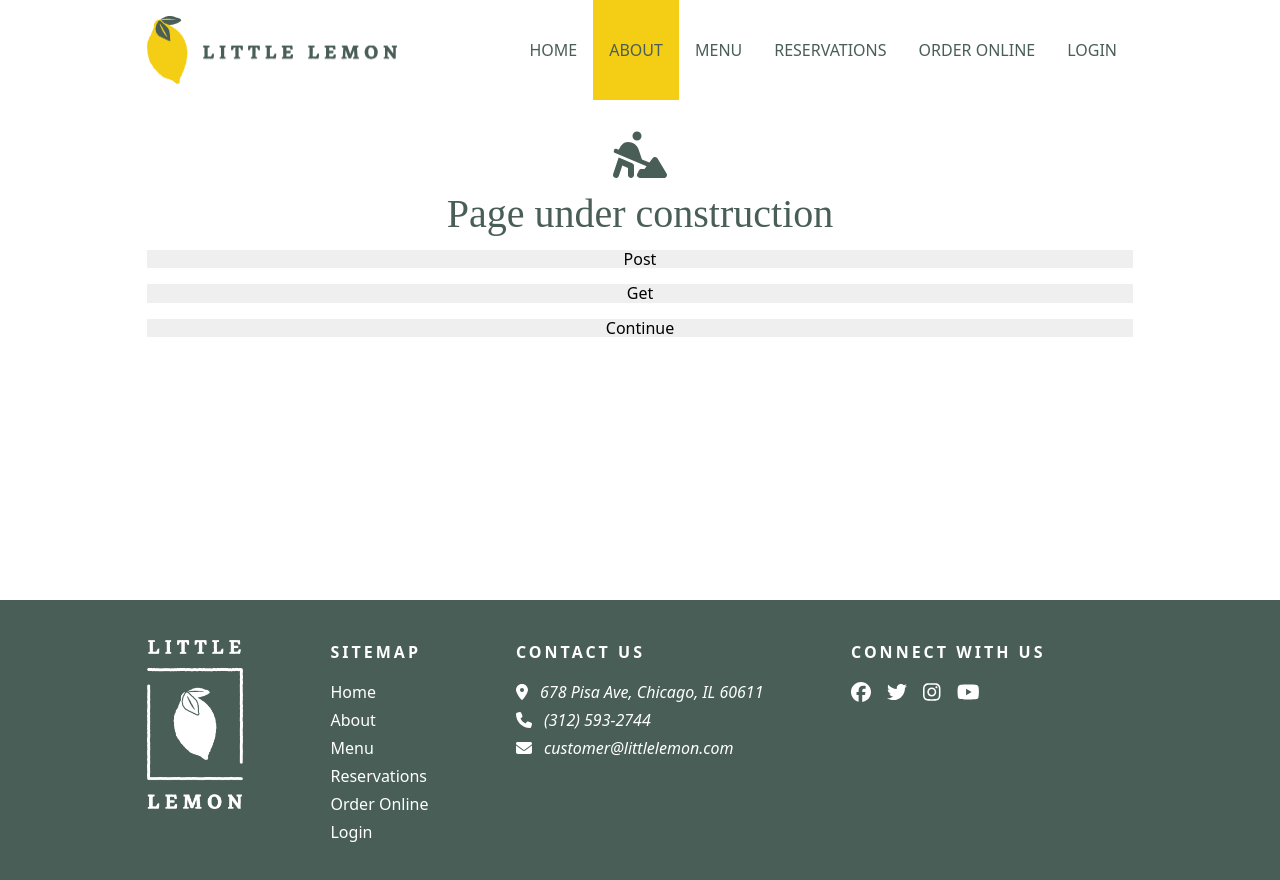
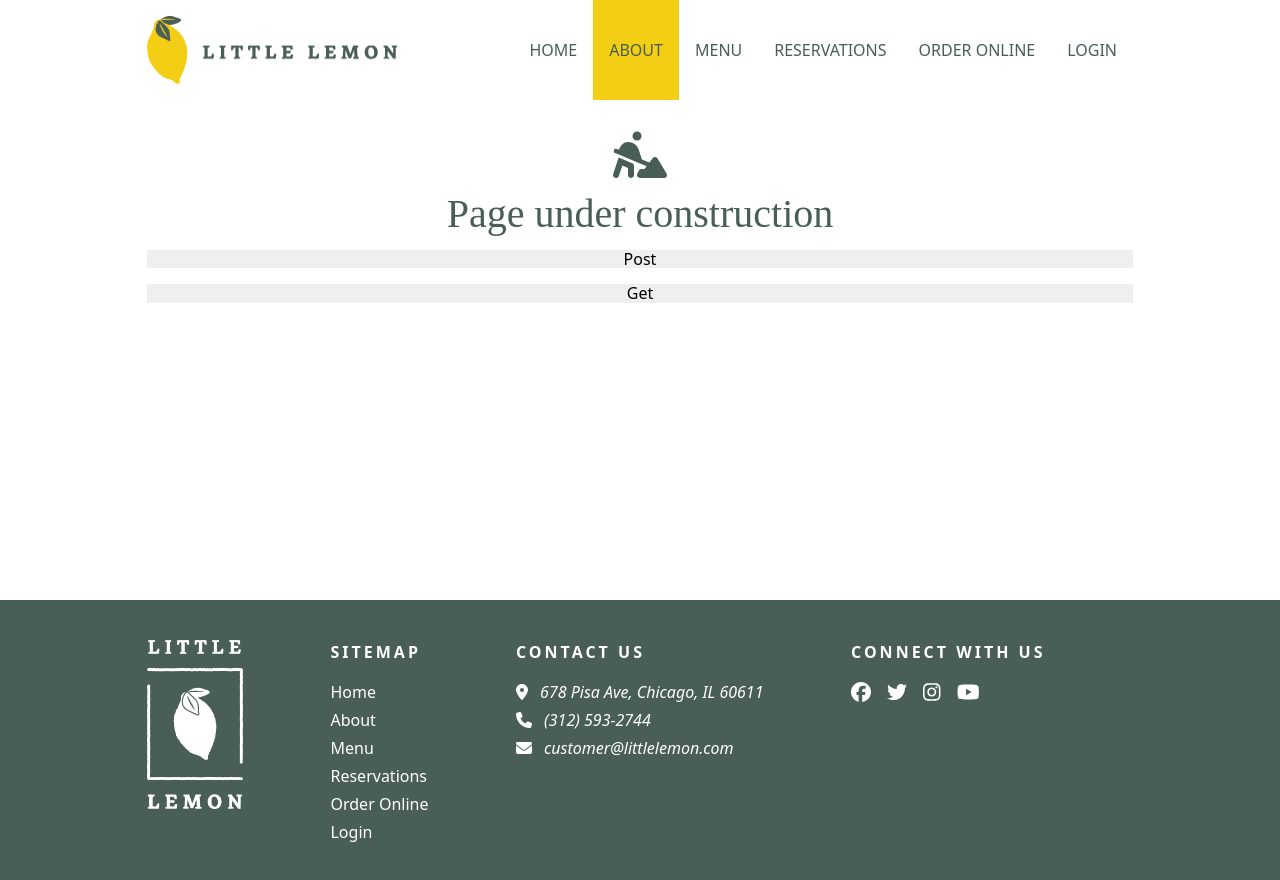
Before and after one commit to IbrahimFakhir/Little-Lemon-Restaurant, a React (Create React App) app in the folder Client/: page /about in a window 1280 px wide. Shown: the top 880 px of the page. Built offline with nearby package versions, Linux system fonts and the light colour scheme; a web font is replaced by a local one.

Commit message:
linked reservation pages

```diff
--- a/Client/src/components/pages/Reservations/ReservationForm.js
+++ b/Client/src/components/pages/Reservations/ReservationForm.js
@@ -1,7 +1,11 @@
 import { useState } from 'react';
+import { useNavigate } from 'react-router-dom';
 import FormField from './FormField';
+import pages from '../../../utils/pages';
 
 const ReservationForm = ({availableTimes, dispatchOnDateChange, submitData}) => {
+    const navigate = useNavigate();
+
     const minimumDate = new Date().toISOString().split('T')[0];
     const defaultTime = availableTimes[0];
     const minGuests = 1;
@@ -36,7 +40,14 @@ const ReservationForm = ({availableTimes, dispatchOnDateChange, submitData}) =>
 
     const handleFormSubmit = e => {
         e.preventDefault();
-        submitData({ date, time, numGuests, occasion });
+        // submitData({ date, time, numGuests, occasion });
+        const info = {
+            date: date,
+            time: time,
+            numGuests: numGuests,
+            occasion: occasion
+        }
+        navigate(pages.get('reservationSubmit').path, {state: info});
     };
 
     return (
--- a/Client/src/components/pages/UnderConstruction/index.js
+++ b/Client/src/components/pages/UnderConstruction/index.js
@@ -2,11 +2,8 @@ import { faPersonDigging } from '@fortawesome/free-solid-svg-icons';
 import { FontAwesomeIcon } from '@fortawesome/react-fontawesome';
 import './index.css';
 import api from '../../../utils/axiosConfig';
-import pages from '../../../utils/pages';
-import { useNavigate } from 'react-router-dom';
 
 export default function UnderConstruction() {
-    const navigate = useNavigate();
 
     const testPost = async () => {
         try {
@@ -39,15 +36,6 @@ export default function UnderConstruction() {
         }
     }
 
-    const continue_reservation = () => {
-        navigate(pages.get('reservationSubmit').path, {state : {
-            date: "2022-06-03",
-            time: "17:00",
-            numGuests: 3,
-            occasion: "Birthday"
-        }});
-    }
-
     return (
         <div className='container under-construction'>
             <FontAwesomeIcon icon={ faPersonDigging } size='3x' />
@@ -55,8 +43,6 @@ export default function UnderConstruction() {
 
             <button onClick={testPost}>Post</button>
             <button onClick={testGet}>Get</button>
-
-            <button onClick={continue_reservation}>Continue</button>
         </div>
     )
 }
```
